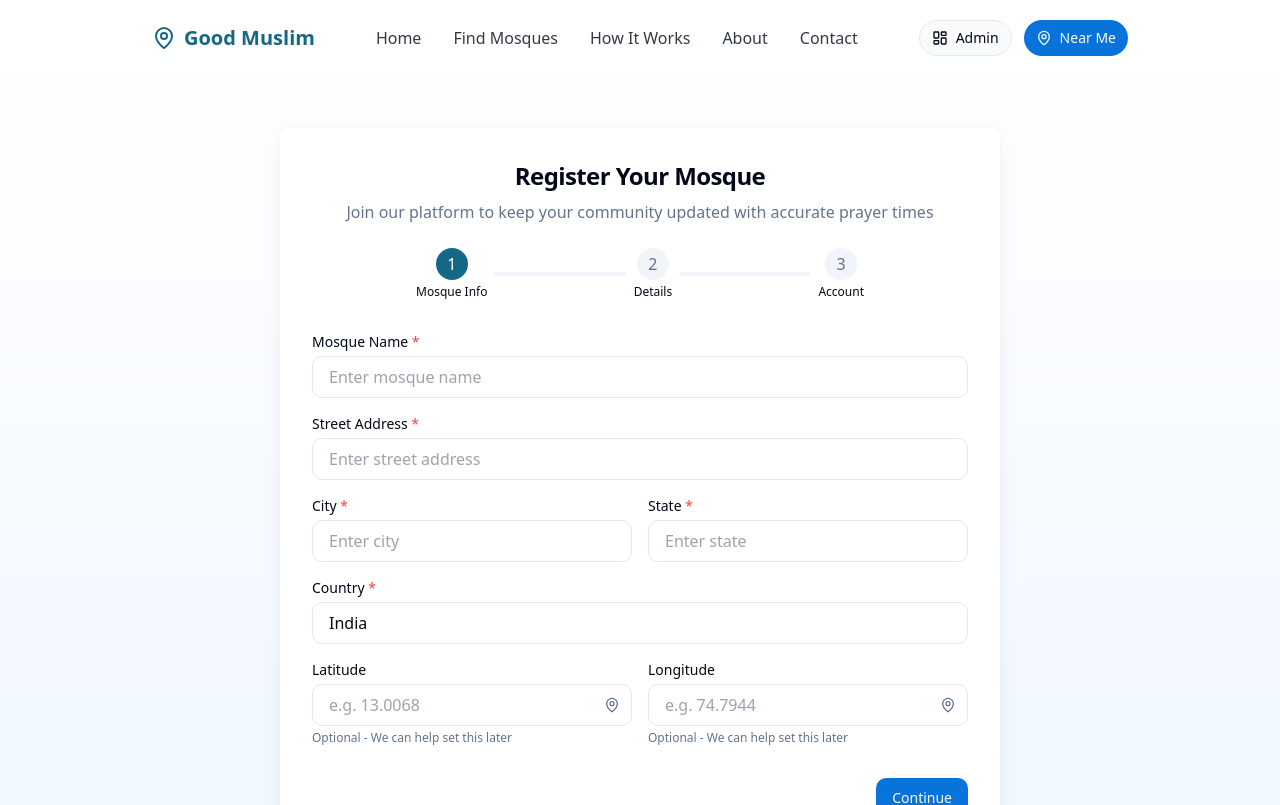
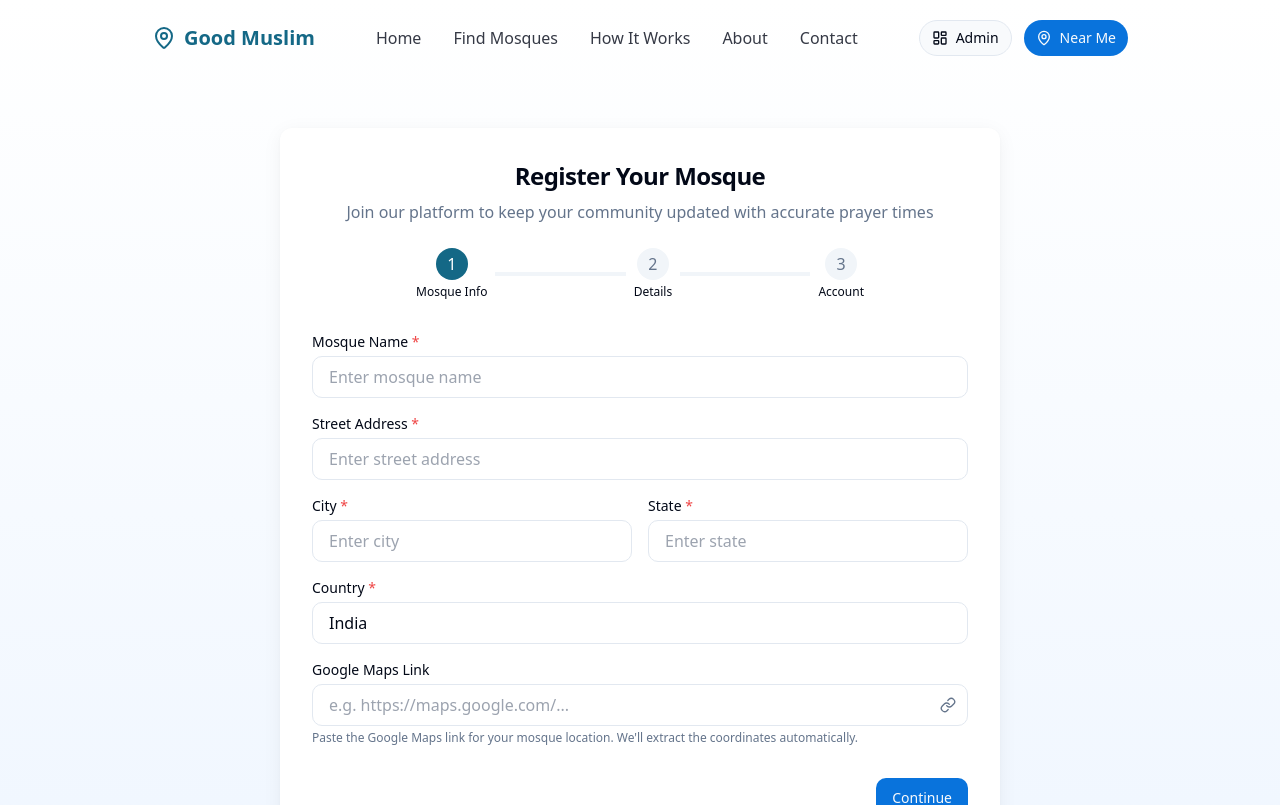
Before and after one commit to Afnan7204/mosque-finder-community, a React (Vite) app: page /admin/register-mosque in a window 1280 px wide. Shown: the top 805 px of the page. Built offline with nearby package versions, Linux system fonts and the light colour scheme.

Commit message:
Refactor mosque registration form
- Replace latitude/longitude fields with Google Maps link input.
- Address database storage for mosque data.

```diff
--- a/src/pages/admin/RegisterMosque.tsx
+++ b/src/pages/admin/RegisterMosque.tsx
@@ -6,7 +6,7 @@ import { Button } from "@/components/ui/button";
 import { Header } from "@/components/layout/Header";
 import { Footer } from "@/components/layout/Footer";
 import { useToast } from "@/hooks/use-toast";
-import { BadgeCheck, Building, ChevronDown, Info, MapPin, Phone, X } from "lucide-react";
+import { BadgeCheck, Building, ChevronDown, Info, MapPin, Phone, X, Link as LinkIcon } from "lucide-react";
 
 const RegisterMosque = () => {
   const navigate = useNavigate();
@@ -22,8 +22,7 @@ const RegisterMosque = () => {
     city: "",
     state: "",
     country: "India",
-    latitude: "",
-    longitude: "",
+    googleMapsLink: "",
     school: "Shafi'i",
     facilities: [] as string[],
     contactNumber: "",
@@ -61,6 +60,27 @@ const RegisterMosque = () => {
     setShowSchoolOptions(false);
   };
 
+  // Extract coordinates from Google Maps link
+  const extractCoordinates = (googleMapsLink: string) => {
+    try {
+      // Common pattern for Google Maps links with coordinates
+      const regex = /@(-?\d+\.\d+),(-?\d+\.\d+)/;
+      const match = googleMapsLink.match(regex);
+
+      if (match && match.length >= 3) {
+        return {
+          latitude: match[1],
+          longitude: match[2]
+        };
+      }
+
+      return null;
+    } catch (error) {
+      console.error("Error extracting coordinates:", error);
+      return null;
+    }
+  };
+
   const handleSubmit = (e: React.FormEvent) => {
     e.preventDefault();
 
@@ -81,8 +101,20 @@ const RegisterMosque = () => {
 
     setIsLoading(true);
 
+    // Extract coordinates from Google Maps link if provided
+    const coordinates = formData.googleMapsLink
+      ? extractCoordinates(formData.googleMapsLink)
+      : null;
+
+    // Prepare data for submission
+    const mosqueData = {
+      ...formData,
+      coordinates: coordinates || { latitude: "", longitude: "" }
+    };
+
     // Simulate API call
     setTimeout(() => {
+      console.log("Mosque data to be saved:", mosqueData);
       toast({
         title: "Registration successful",
         description: "Your mosque registration is pending approval",
@@ -219,47 +251,27 @@ const RegisterMosque = () => {
                     />
                   </div>
 
-                  <div className="grid grid-cols-1 md:grid-cols-2 gap-4">
                   <div>
-                      <label htmlFor="latitude" className="block text-sm font-medium mb-1">
-                        Latitude
+                    <label htmlFor="googleMapsLink" className="block text-sm font-medium mb-1">
+                      Google Maps Link
                     </label>
                     <div className="relative">
                       <input
-                          id="latitude"
-                          name="latitude"
-                          type="text"
-                          value={formData.latitude}
+                        id="googleMapsLink"
+                        name="googleMapsLink"
+                        type="url"
+                        value={formData.googleMapsLink}
                         onChange={handleChange}
                         className="w-full px-4 py-2 border border-border rounded-md focus:outline-none focus:ring-2 focus:ring-mosque focus:border-transparent"
-                          placeholder="e.g. 13.0068"
+                        placeholder="e.g. https://maps.google.com/..."
                       />
                       <div className="absolute inset-y-0 right-0 flex items-center pr-3 text-muted-foreground">
-                          <MapPin size={16} />
+                        <LinkIcon size={16} />
                       </div>
                     </div>
-                      <p className="text-xs text-muted-foreground mt-1">Optional - We can help set this later</p>
-                    </div>
-                    <div>
-                      <label htmlFor="longitude" className="block text-sm font-medium mb-1">
-                        Longitude
-                      </label>
-                      <div className="relative">
-                        <input
-                          id="longitude"
-                          name="longitude"
-                          type="text"
-                          value={formData.longitude}
-                          onChange={handleChange}
-                          className="w-full px-4 py-2 border border-border rounded-md focus:outline-none focus:ring-2 focus:ring-mosque focus:border-transparent"
-                          placeholder="e.g. 74.7944"
-                        />
-                        <div className="absolute inset-y-0 right-0 flex items-center pr-3 text-muted-foreground">
-                          <MapPin size={16} />
-                        </div>
-                      </div>
-                      <p className="text-xs text-muted-foreground mt-1">Optional - We can help set this later</p>
-                    </div>
+                    <p className="text-xs text-muted-foreground mt-1">
+                      Paste the Google Maps link for your mosque location. We'll extract the coordinates automatically.
+                    </p>
                   </div>
                 </div>
               )}
```
Lines whose indentation alone changed are shown as unchanged.
